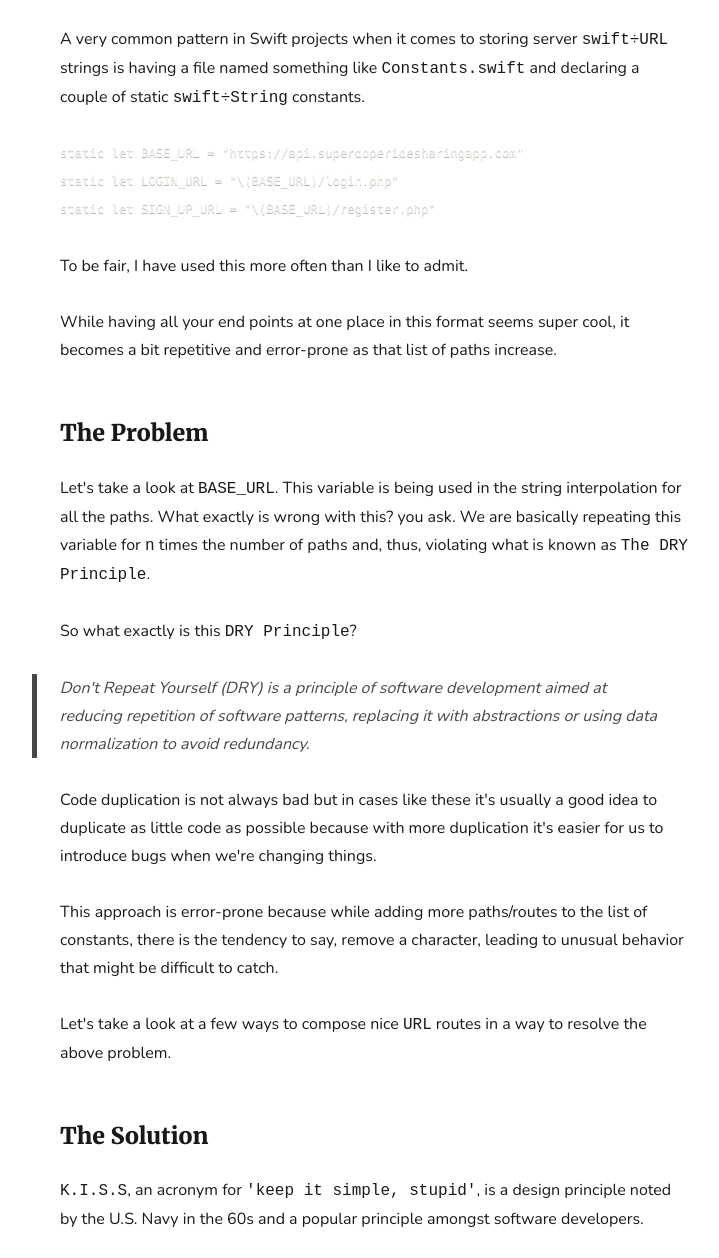
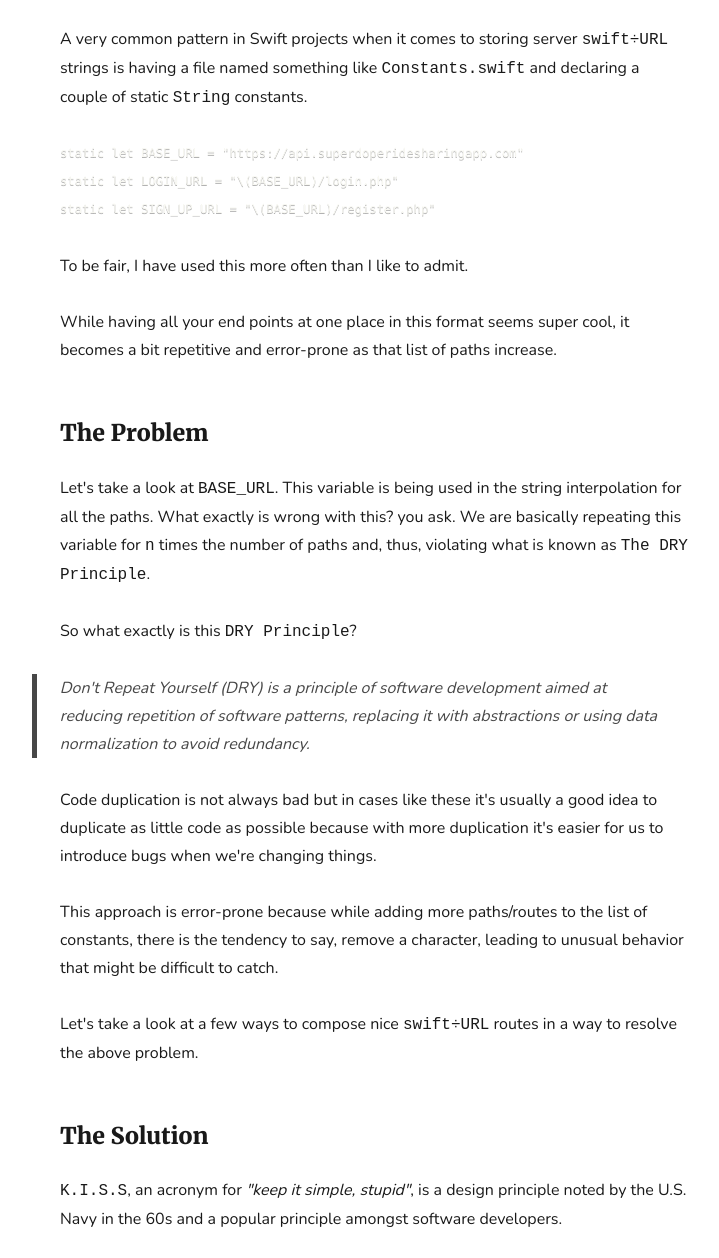
Before and after one commit to kwakueshun/codeine-overload, a Gatsby site: page /url-routing-in-swift/ in a window 1280 px wide. Shown: the part 198-1456 px from the top of the page, without its empty margins (265-984 px from the left). Built offline with nearby package versions, Linux system fonts and the light colour scheme; Gatsby itself is replaced by a stand-in of ours; some packages are replaced by stand-ins of ours; code samples lack their colours.

Commit message:
add minor UI changes

````diff
--- a/content/blog/url-routing-in-swift/index.md
+++ b/content/blog/url-routing-in-swift/index.md
@@ -5,7 +5,7 @@ description: ''
 spoiler: Composing nice Swifty API endpoint urls.
 ---
 
-A very common pattern in Swift projects when it comes to storing server `swift÷URL` strings is having a file named something like `Constants.swift` and declaring a couple of static `swift÷String` constants.
+A very common pattern in Swift projects when it comes to storing server `swift÷URL` strings is having a file named something like `Constants.swift` and declaring a couple of static `String` constants.
 
 ```swift
 static let BASE_URL = "https://api.superdoperidesharingapp.com"
@@ -29,11 +29,11 @@ Code duplication is not always bad but in cases like these it's usually a good i
 
 This approach is error-prone because while adding more paths/routes to the list of constants, there is the tendency to say, remove a character, leading to unusual behavior that might be difficult to catch.
 
-Let's take a look at a few ways to compose nice `URL` routes in a way to resolve the above problem.
+Let's take a look at a few ways to compose nice `swift÷URL` routes in a way to resolve the above problem.
 
 ### The Solution
 
-`K.I.S.S`, an acronym for `'keep it simple, stupid'`, is a design principle noted by
+`K.I.S.S`, an acronym for _"keep it simple, stupid"_, is a design principle noted by
 the U.S. Navy in the 60s and a popular principle amongst software developers.
 
 It states that:
@@ -99,7 +99,7 @@ Do you see what is happening in the example above? We correctly created a `SEND_
 
 Also, these are global variables and they make our application difficult to reason about because you have to take into account every function which makes use of them.
 
-Granted, we can catch something like this with a unit test, but are we really going to write tests for each URL path in our app? That is highly unlikely. Let's look at a more Swifty way to deal with our `URL`s using enums.
+Granted, we can catch something like this with a unit test, but are we really going to write tests for each URL path in our app? That is highly unlikely. Let's look at a more Swifty way to deal with our `swift÷URL` using enums.
 
 ### The Swifty Way
 We will create a protocol (or interface) named `APIRouter` where the types conforming to this protocol will have to declare their own static `baseURL` property for all instances of that type. This seems like a good way to make sure any new `baseURL` will be contained in a separate type without having to modify or extend previously declared types.
@@ -185,7 +185,7 @@ extension APIRouter where Self: RawRepresentable {
 
 How do we know that this is going to get the job done?
 
-Well, because we are good people, we are going to write unit tests to confirm that our new `APIRouter` types are producing exactly what we expect.
+Well.. because we are good people, we are going to write unit tests to confirm that our new `APIRouter` types are producing exactly what we expect.
 
 ```swift
 func testSwiftyRoutes() {
@@ -200,7 +200,7 @@ func testSwiftyRoutes() {
 }
 ```
 
-As you can see, our tests are going to pass and now we have gotten rid of all code duplication and our URLS are looking a lot more Swifty.
+As you can see, our tests are going to pass and now we have gotten rid of all code duplication and our `swift÷URL`s are looking a lot more Swifty.
 
 ### Conclusion
 `Enums` with raw values are a great way to represent stringly APIs in a more expressive and safe manner. While it's not a complete replacement for declaring your global constants, it's a technique that's good to keep in mind when setting up any finite set of string values.
--- a/src/components/bio.js
+++ b/src/components/bio.js
@@ -37,7 +37,7 @@ function Bio() {
                 borderRadius: `50%`,
               }}
             />
-            <p style={{fontSize: "0.9rem"}}>
+            <p>
               Personal blog by <strong><a href={`https://twitter.com/${social.twitter}`}>{author}</a></strong>
               <br />Software Developer in Accra, Ghana.
             </p>
--- a/src/components/footer.js
+++ b/src/components/footer.js
@@ -31,7 +31,7 @@ class Footer extends React.Component {
           >
             github
           </a>{' '}
-          &bull;{' '}
+          {/* &bull;{' '} */}
           {/* <a
             href="https://stackoverflow.com/users/458193/dan-abramov"
             target="_blank"
````
